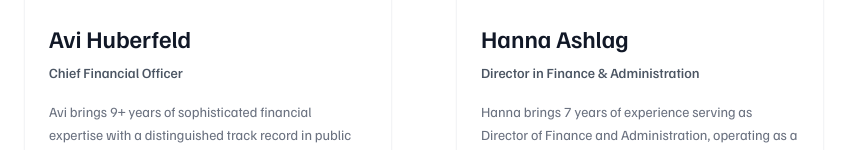
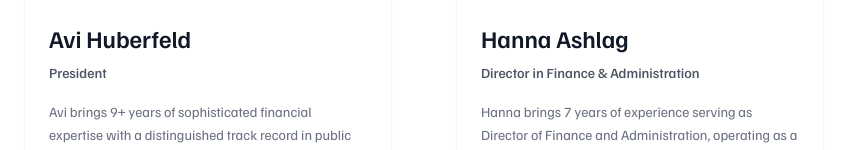
Before and after one commit to markbtesh/project-alva, a React (Vite) app: page /leadership in a window 1280 px wide. Shown: the part 1761-1911 px from the top of the page, without its empty margins (0-861 px from the left). Built offline with nearby package versions, Linux system fonts and the light colour scheme.

Commit message:
updated avi's bio

```diff
--- a/src/Leadership.tsx
+++ b/src/Leadership.tsx
@@ -75,9 +75,9 @@ function Leadership() {
     },
     {
       name: 'Avi Huberfeld',
-      title: 'Chief Financial Officer',
+      title: 'President',
       image: '/Headshots/avi-h.jpg',
-      bio: 'Avi brings 9+ years of sophisticated financial expertise with a distinguished track record in public markets investment and portfolio management. As a former Investment Analyst at Millennium Management, he\'s developed deep expertise in risk assessment and strategic capital allocation across diverse market conditions with particular focus on energy and power sectors. Huberfeld\'s experience spans multiple asset classes and market cycles, providing him with the strategic perspective essential for driving financial performance in high-growth energy infrastructure ventures. He holds a Bachelor of Science degree from Yeshiva University with concentrations in finance and quantitative analysis.'
+      bio: 'Avi brings 9+ years of sophisticated financial expertise with a distinguished track record in public markets investment and portfolio management. As a former Investment Analyst at Millennium Management, he\'s developed deep expertise in risk assessment and strategic capital allocation across diverse market conditions with particular focus on energy and power sectors. Huberfeld\'s experience spans multiple asset classes and market cycles, providing him with the strategic perspective essential for driving financial performance in high-growth energy infrastructure ventures. He holds a Bachelor of Science degree from Yeshiva University with concentrations in finance.'
     },
     {
       name: 'Hanna Ashlag',
```
